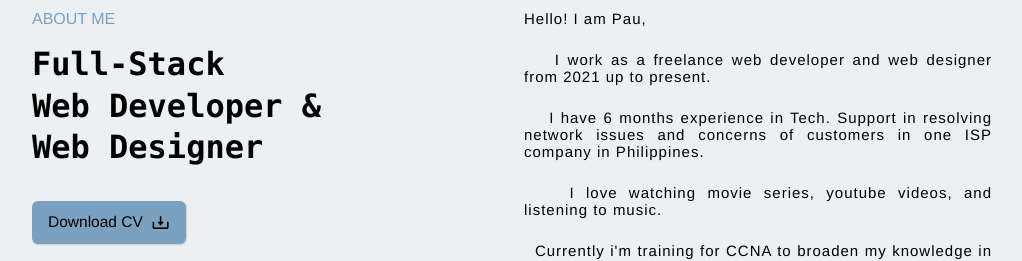
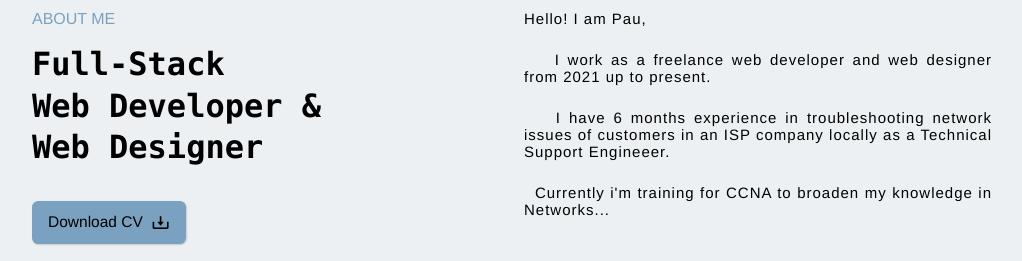
Before and after one commit to pfdelfin98/pfdelfin98, a plain HTML site: page index.html in a window 1280 px wide. Shown: the part 716-977 px from the top of the page, without its empty margins (128-1150 px from the left). Drawn offline with nearby package versions, Linux system fonts and the light colour scheme.

Commit message:
Update index.html

```diff
--- a/index.html
+++ b/index.html
@@ -99,8 +99,7 @@
             <div class="about-text" data-aos="zoom-in-left"  data-aos-delay="500" data-aos-duration="800">
                 <p>Hello! I am Pau,</p>
                 <p>&nbsp &nbsp I work as a freelance web developer and web designer from 2021 up to present.</p>
-                <p>&nbsp &nbsp I have 6 months experience in Tech. Support in resolving network issues and concerns of customers in one ISP company in Philippines.</p>
-                <p>&nbsp &nbsp I love watching movie series, youtube videos, and listening to music.</p>
+                <p>&nbsp &nbsp I have 6 months experience in troubleshooting network issues of customers in an ISP company locally as a Technical Support Engineeer.</p>
                 <p>&nbsp Currently i'm training for CCNA to broaden my knowledge in Networks...</p>
 
             </div>
```
